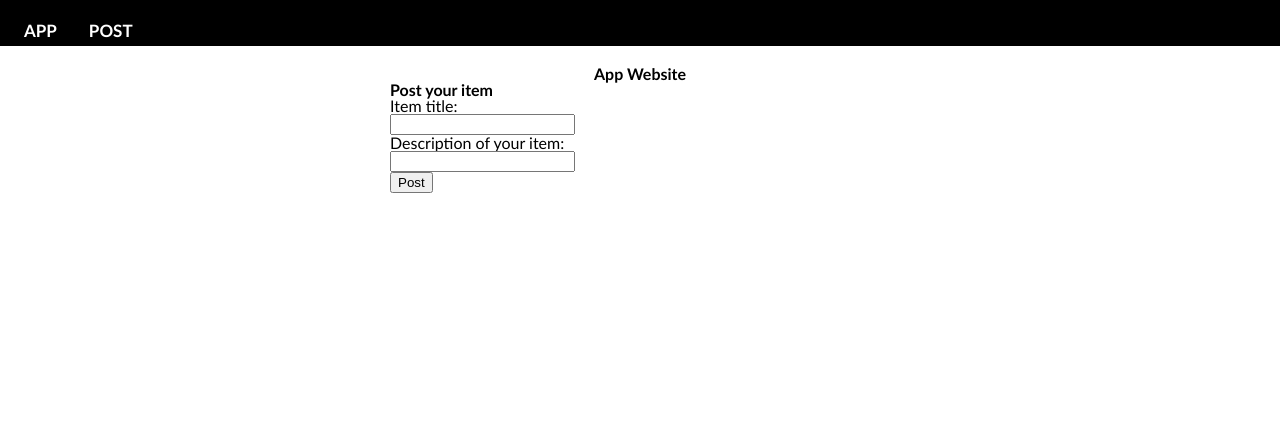
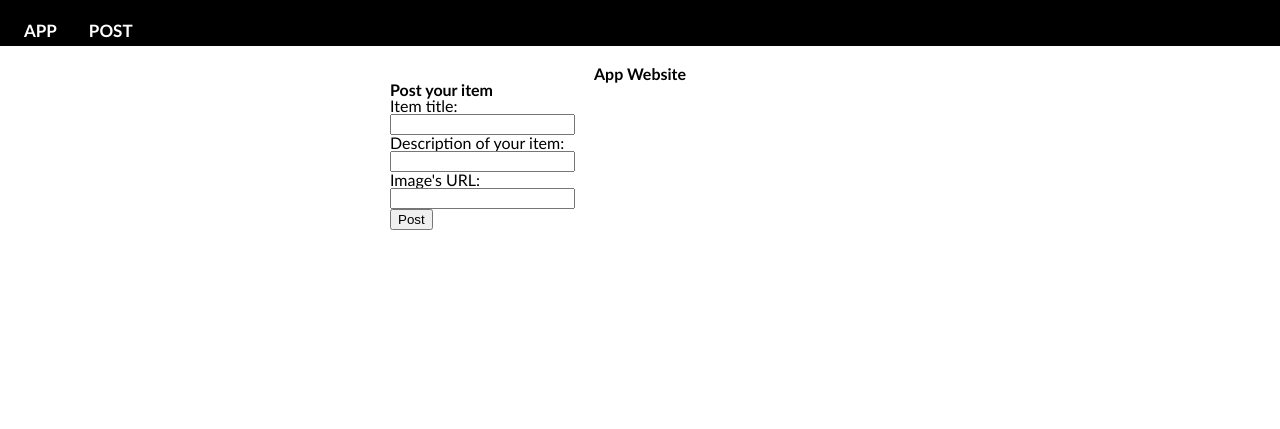
Before and after one commit to gacrodri/social-change, a Python web app: template templates/posts.html in a window 1280 px wide. Shown: the top 429 px of the page. Run offline with Jinja, Linux system fonts and the light colour scheme; the template is opened without the code that fills it, so the values that code supplies are empty.

Commit message:
image display works

```diff
--- a/main.py
+++ b/main.py
@@ -38,9 +38,9 @@ class ItemHandler(webapp2.RequestHandler):
     def post(self):
         the_post = self.request.get('title')
         the_caption = self.request.get('caption')
-        the_image = self.request.get('image')
+        the_image = self.request.get('image_url')
             #put into database (optional)
-        item = Item(title = the_post, caption = the_caption, image = the_image)
+        item = Item(title = the_post, caption = the_caption, image_url = the_image)
         item.user_id = users.get_current_user().user_id()
         item.put()
         time.sleep(0.1)
--- a/models.py
+++ b/models.py
@@ -20,7 +20,7 @@ class Item(ndb.Model):
     user_id = ndb.StringProperty(required =True)
     title = ndb.StringProperty(required=True)
     caption = ndb.StringProperty(required=True)
-    image = ndb.BlobProperty(required=True)
+    image_url = ndb.StringProperty(required=True)
 
 class Profile(ndb.Model):
     nickname = ndb.StringProperty(required=True)
--- a/templates/posts.html
+++ b/templates/posts.html
@@ -19,7 +19,9 @@
       <p> Item title:</p>
       <input type= "text" name="title" value="">
       <p> Description of your item:</p>
-      <input type= "text" name="caption" value=""><br>
+      <input type= "text" name="caption" value="">
+      <p> Image's URL:</p>
+      <input type= "text" name="image_url" value=""><br>
       <input type= "submit" value="Post">
     </form>
 
--- a/templates/style.css
+++ b/templates/style.css
@@ -1,4 +1,7 @@
-
+#images{
+  height: 200px;
+  width: 50%;
+}
 /* here */
 #title{
   font-size: 20px;
--- a/templates/welcome.html
+++ b/templates/welcome.html
@@ -42,7 +42,7 @@
       {% for post in your_own_items %}
         <p id="title">{{post.title}}</p>
         <p>{{post.caption}}</p>
-          <p>{{post.image}}</p>
+        <img id="images" src="{{post.image_url}}">
       {% endfor %}
 
       <!--<h4>The fetched records from the query look like this</h4>
@@ -52,7 +52,7 @@
       {% for post in everyones_items %}
         <p id="title">{{post.title}}</p>
         <p>{{post.caption}}</p>
-        <p>{{post.image}}</p>
+        <img id="images" src="{{post.image_url}}">
       {% endfor %}
 
       <!--<h4>The fetched records from the query look like this</h4> {{everyones_posts}}-->
```
